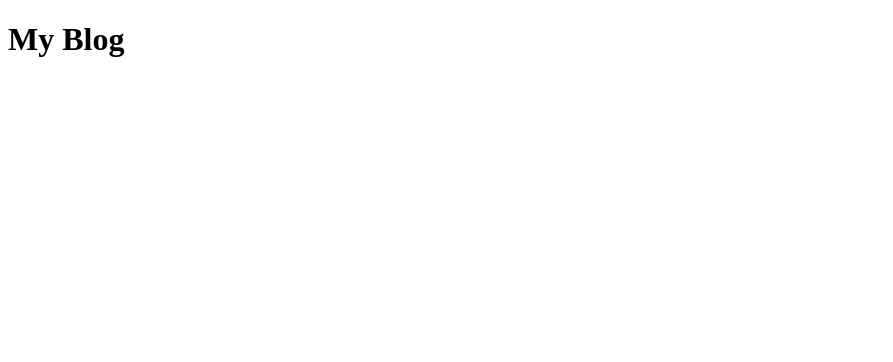
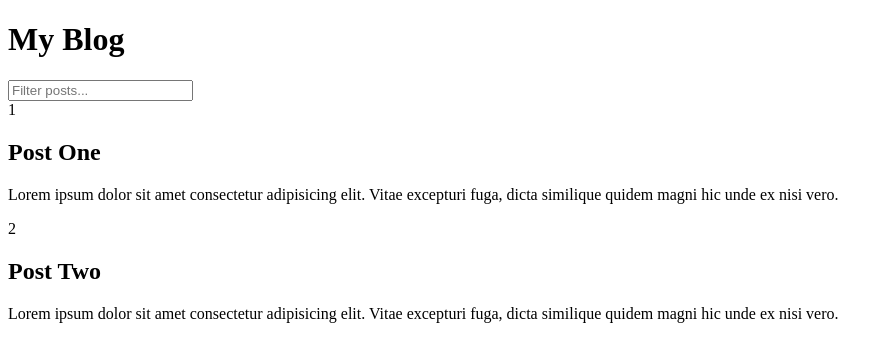
Before and after one commit to BitBardic/js-projects, a plain HTML site: page INFINITE-SCROLL-BLOG/index.html in a window 1280 px wide. Shown: the whole page, without its empty margins (0-893 px from the left). Drawn offline with Linux system fonts and the light colour scheme.

Commit message:
added project html

```diff
--- a/INFINITE-SCROLL-BLOG/index.html
+++ b/INFINITE-SCROLL-BLOG/index.html
@@ -11,6 +11,39 @@
 <body>
     <h1>My Blog</h1>
 
+    <div class="filter-container">
+        <input type="text" id="filter" class="filter" placeholder="Filter posts...">
+    </div>
+
+    <div class="post-container">
+        <div class="post">
+            <div class="number">1</div>
+            <div class="post-info">
+                <h2 class="post-title">Post One</h2>
+                <p class="post-body">
+                    Lorem ipsum dolor sit amet consectetur adipisicing elit. Vitae excepturi fuga, dicta similique
+                    quidem magni hic unde ex nisi vero.
+                </p>
+            </div>
+        </div>
+        <div class="post">
+            <div class="number">2</div>
+            <div class="post-info">
+                <h2 class="post-title">Post Two</h2>
+                <p class="post-body">
+                    Lorem ipsum dolor sit amet consectetur adipisicing elit. Vitae excepturi fuga, dicta similique
+                    quidem magni hic unde ex nisi vero.
+                </p>
+            </div>
+        </div>
+    </div>
+
+    <div class="loader">
+        <div class="circle"></div>
+        <div class="circle"></div>
+        <div class="circle"></div>
+    </div>
+
     <script src="script.js"></script>
 </body>
 
```
